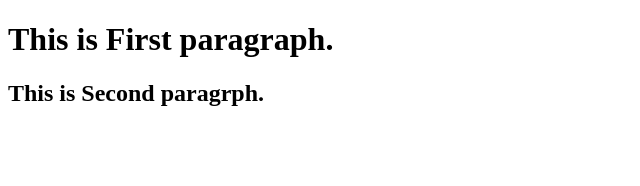
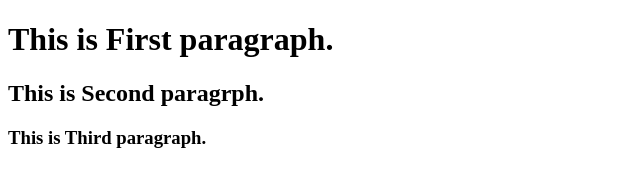
Before and after one commit to ppppppeggy/git-test, a plain HTML site: page index.html in a window 1280 px wide. Shown: the whole page, without its empty margins (0-640 px from the left). Drawn offline with Linux system fonts and the light colour scheme.

Commit message:
Third  git commit.

```diff
--- a/index.html
+++ b/index.html
@@ -14,7 +14,7 @@
 	This is Second paragrph.
 </h2>
 <h3>
-
+	This is Third paragraph.
 </h3>
 
 </body>
```
